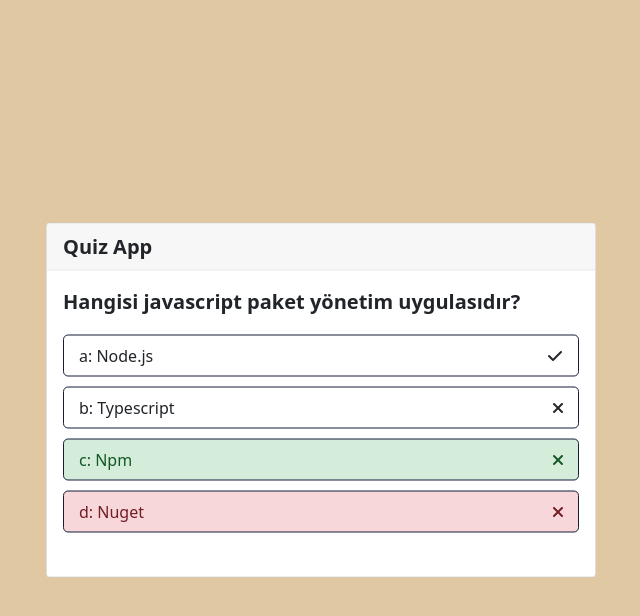
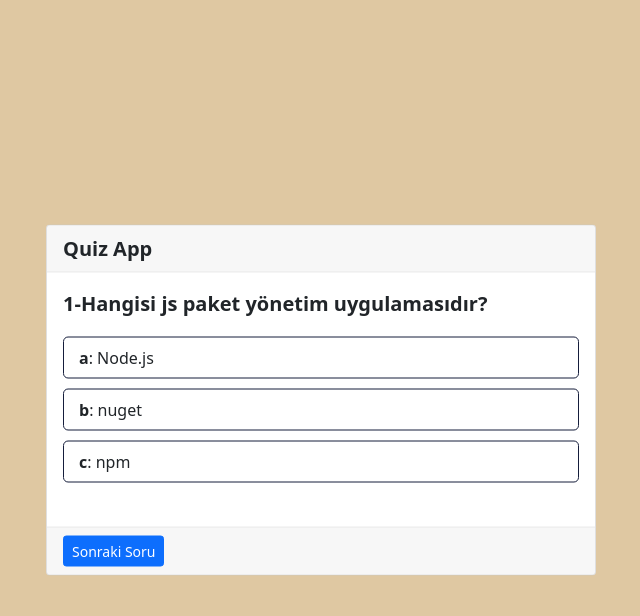
Before and after one commit to kaanozsavran/QuizApp, a plain HTML site: page index.html in a window 1280 px wide. Both pictures are taken after a click on the element "Start Quiz". Shown: the whole page, without its empty margins (319-959 px from the left). Drawn offline with nearby package versions, Linux system fonts and the light colour scheme.

Commit message:
updated script.js and added new button for next questions

```diff
--- a/index.html
+++ b/index.html
@@ -23,10 +23,10 @@
         </header>
         <section class="card-body">
             <div class="question_text">
-                <span>Hangisi javascript paket yönetim uygulasıdır?</span>
+                <!-- <span>Hangisi javascript paket yönetim uygulasıdır?</span> -->
             </div>
             <div class="option_list">
-                <div class="option">
+                <!-- <div class="option">
                     <span>a: Node.js</span>
                     <div class="icon"><i class="fas fa-check"></i></div>
                 </div>
@@ -41,9 +41,12 @@
                 <div class="option incorrect">
                     <span>d: Nuget</span>
                     <div class="icon"><i class="fas fa-times"></i></div>
-                </div>
+                </div> -->
             </div>
         </section>
+        <footer class="card-footer">
+            <button class="next_btn btn btn-primary btn-sm">Sonraki Soru</button>
+        </footer>
     </div>
 
 
--- a/script.js
+++ b/script.js
@@ -27,11 +27,32 @@ Quiz.prototype.soruGetir = function () {
 const quiz = new Quiz(sorular);
 
 document.querySelector(".btn_start").addEventListener('click', function () {
-    if (quiz.sorular.length != quiz.soruIndex) {
-        document.querySelector(".quiz_box").classList.add("active");
-        console.log(quiz.soruGetir());
+    document.querySelector(".quiz_box").classList.add("active");
+    soruGoster(quiz.soruGetir());
+})
+
+document.querySelector(".next_btn").addEventListener("click", function () {
+    if (quiz.sorular.length != quiz.soruIndex + 1) {
         quiz.soruIndex += 1;
+        soruGoster(quiz.soruGetir());
     } else {
         console.log('quiz bitti.')
     }
-})
+});
+
+function soruGoster(soru) {
+    let question = `<span>${soru.soruMetni}</span>`;
+    let options = '';
+
+    for (let cevap in soru.cevapSecenekleri) {
+        options +=
+            `
+                <div class="option">
+                <span><b>${cevap}</b>: ${soru.cevapSecenekleri[cevap]}</span>
+                </div>
+            `;
+    }
+    document.querySelector(".question_text").innerHTML = question;
+    document.querySelector(".option_list").innerHTML = options;
+
+}
```
